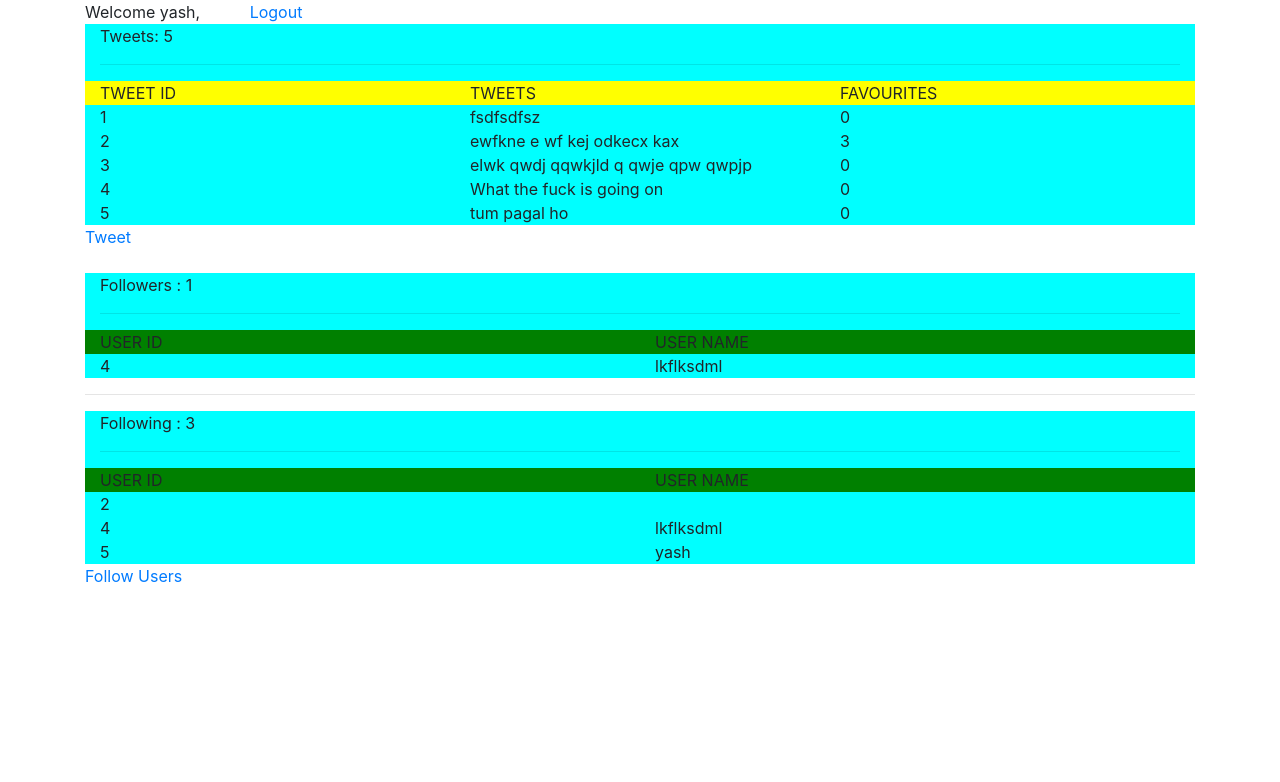
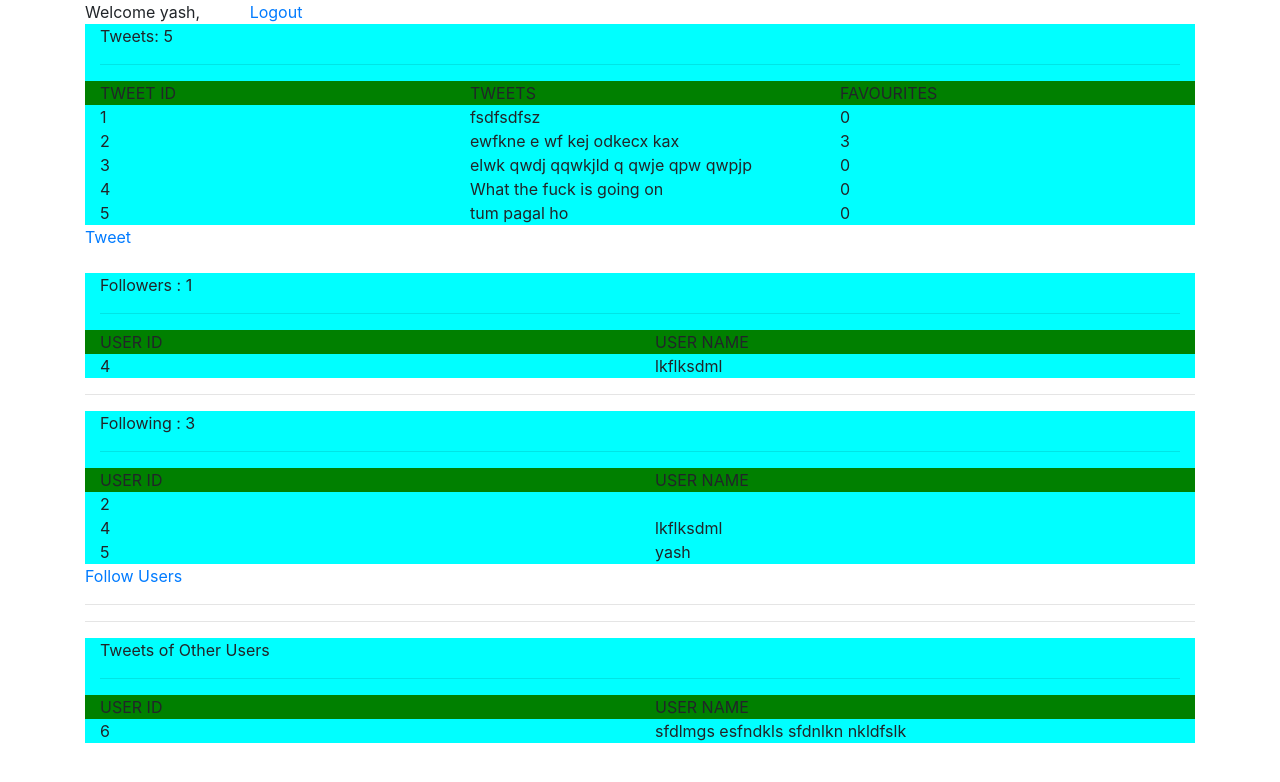
Before and after one commit to yashrastogi16/simpletwitter, a Django app: page /dashboard/ in a window 1280 px wide. Shown: the top 782 px of the page. Run offline with Django 3.2, Linux system fonts and the light colour scheme; a user stored in the database is signed in; data comes from the database, SQL or seed files in the repository; some libraries are stand-ins or nearby versions.

Commit message:
tweets of users who are being followed

```diff
--- a/templates/dashboard.html
+++ b/templates/dashboard.html
@@ -4,9 +4,9 @@ Welcome {{userdetail.username}}, &nbsp;&nbsp;&nbsp;&nbsp;&nbsp;&nbsp;&nbsp;&nbsp
 <div class="container " style="background-color:cyan;">
 	Tweets: {{ userdetail.tweet.all.count }}<hr>
     <div class="row">
-	<div class="col text-uppercase" style="background-color:yellow;">Tweet Id</div>
-    <div class="col text-uppercase" style="background-color:yellow;">Tweets </div>
-    <div class="col text-uppercase" style="background-color:yellow;">Favourites </div>
+	<div class="col text-uppercase" style="background-color:green;">Tweet Id</div>
+    <div class="col text-uppercase" style="background-color:green;">Tweets </div>
+    <div class="col text-uppercase" style="background-color:green;">Favourites </div>
     <div class="w-100"></div>
     {# <div class="col">Favourites </div> #}
 	{% for item in userdetail.tweet.all %}
@@ -47,4 +47,21 @@ Welcome {{userdetail.username}}, &nbsp;&nbsp;&nbsp;&nbsp;&nbsp;&nbsp;&nbsp;&nbsp
   </div>
 </div>
 <a href="/follow">Follow Users</a><br>
+<hr>
+<hr>
+<div class="container" style="background-color:cyan;">
+    Tweets of Other Users <hr>
+    <div class="row">
+    <div class="col text-uppercase" style="background-color:green;">User ID</div>
+    <div class="col text-uppercase" style="background-color:green;">User Name </div>
+    <div class="w-100"></div>
+    {% for item in following %}
+        {% for tweets in item.tweet.all %}
+    <div class="col">{{tweets.id}}</div>
+    <div class="col">{{tweets.tweet}}</div>
+    <div class="w-100"></div>
+        {% endfor %}
+    {% endfor %}
+  </div>
+</div>
 {% endblock %}
```
